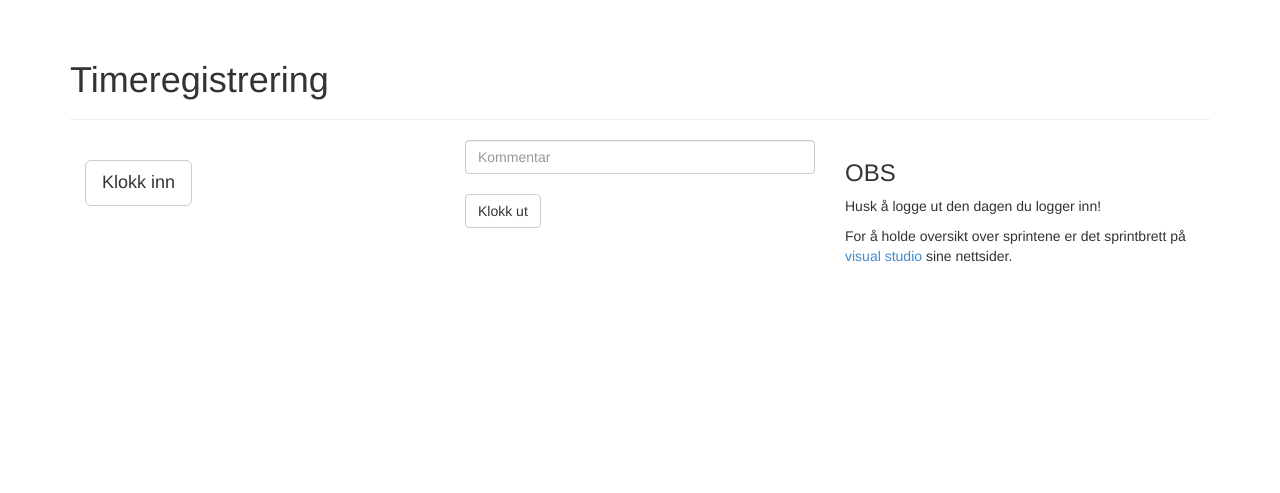
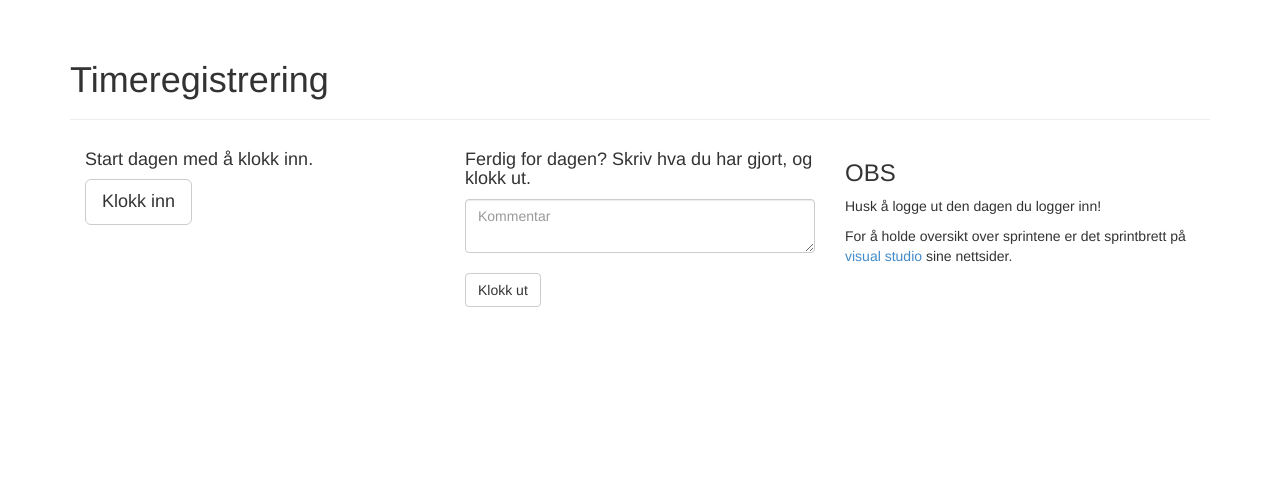
Before and after one commit to runeaa/timereg, a PHP site: page /login_success.php in a window 1280 px wide. Shown: the part 59-552 px from the top of the page. Run offline with PHP 8.4, Linux system fonts and the light colour scheme; the visitor is signed in with stand-in values (Sample User, id 1); some libraries are stand-ins or nearby versions.

Commit message:
småendringer på summering av tid, gir ikke arbeidet tid for dagen som er "aktiv"

```diff
--- a/login_success.php
+++ b/login_success.php
@@ -48,16 +48,17 @@ include './include/header.php';
     </div>
 
     <div class ="col-lg-4">
-        <br>
+        <h4>Start dagen med å klokk inn.</h4>
         <form method="post" action="db/dbNavigator.php">
             <input type="hidden" name="action" value="startTime" />
             <button type="submit" name="send" class="btn btn-default btn-lg"> Klokk inn</button>
         </form>
     </div>
     <div class="col-lg-4">
+        <h4>Ferdig for dagen? Skriv hva du har gjort, og klokk ut.</h4>
         <form method="post" action="db/dbNavigator.php">
             <input type="hidden" name="action" value="endTime" />
-            <input type="text" class="form-control" name="comment" placeholder="Kommentar">
+            <textarea class="form-control" name="comment" placeholder="Kommentar" required></textarea>
             <br>
             <button type="submit" name="send" class="btn btn-default">Klokk ut</button>
 
```
Also changed, not shown: db/dbFunctions.php (+26 -17 lines).
